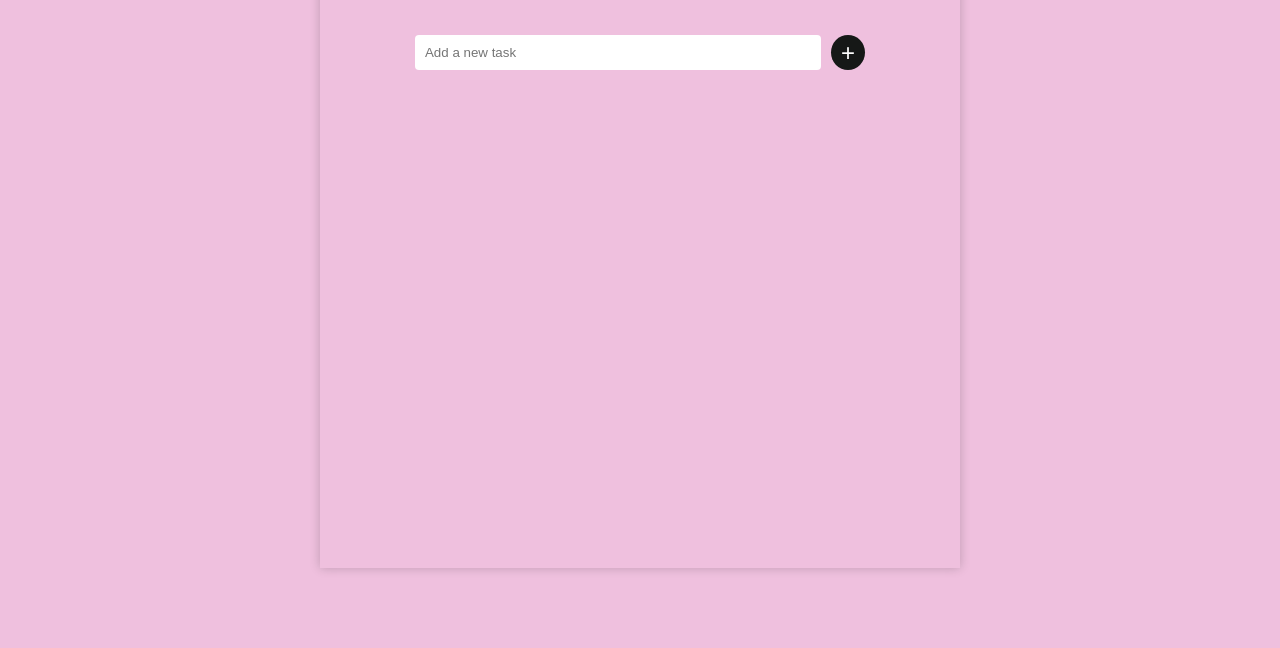
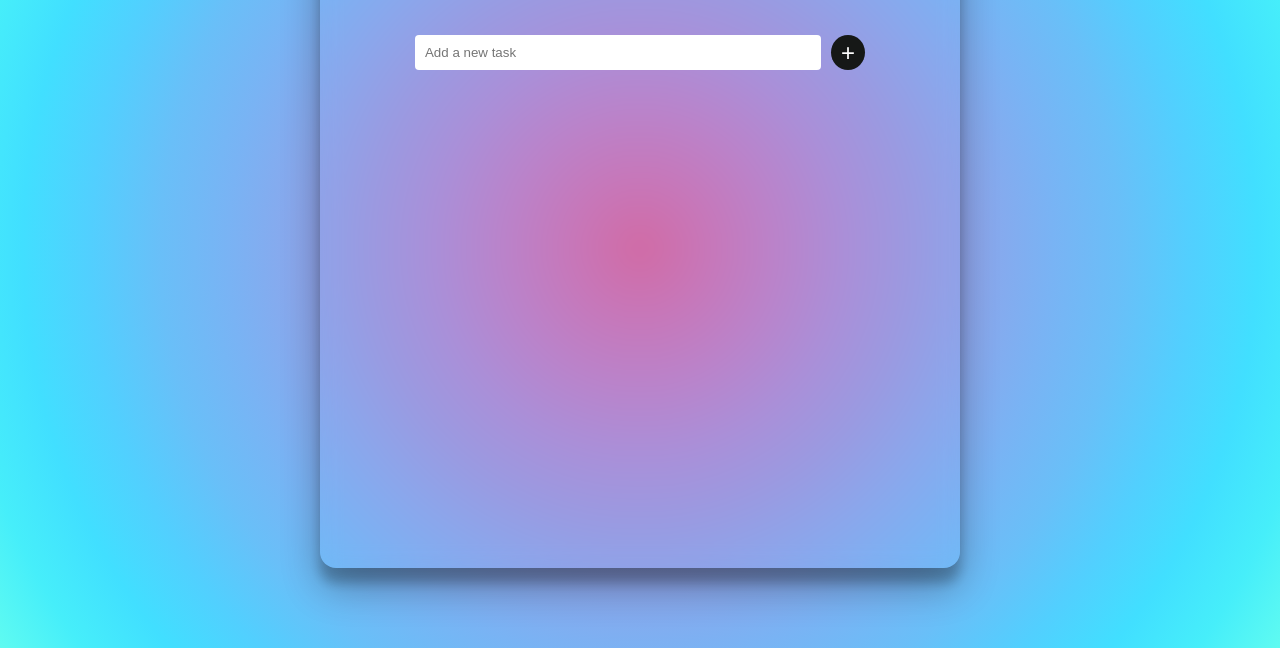
Before and after one commit to Wasim-Rana/To-do-List, a plain HTML site: page index.html in a window 1280 px wide. Shown: the part 152-800 px from the top of the page. Drawn offline with Linux system fonts and the light colour scheme.

Commit message:
initial commit

```diff
--- a/index.css
+++ b/index.css
@@ -5,7 +5,7 @@
 }
 body {
     font-family: Arial, sans-serif;
-    background-color: #efc0de;
+    background-image: radial-gradient(circle, #d16ba5, #c777b9, #ba83ca, #aa8fd8, #9a9ae1, #8aa7ec, #79b3f4, #69bff8, #52cffe, #41dfff, #46eefa, #5ffbf1);
     display: flex;
     justify-content: center;
     align-items: center;
@@ -16,32 +16,36 @@ body {
 
 .container {
     background-color: transparent;
+    backdrop-filter: blur(10px);
     padding: 20px;
-    border: none;
-    box-shadow: 0 0 10px rgba(0, 0, 0, 0.2);
+    border-radius:16px;
     width: 50%;
     height: 80%;
     text-align: center;
+    box-shadow: 0 19px 38px rgba(0,0,0,0.30), 0 15px 12px rgba(0,0,0,0.22);
 }
-
+.container:hover{
+    border-radius: 16px;
+    backdrop-filter: blur(6.9px);
+    -webkit-backdrop-filter: blur(6.9px);
+    border: 1px solid rgba(255, 255, 255, 1);
+    transition: all 0.3s ease;
+}
 h1 {
     margin-bottom: 20px;
 }
-
 .input-container {
     display: flex;
     justify-content: center;
     margin: 40px 0px 30px 0px;
     padding: 10px;
 }
-
 #todo-input {
     padding: 10px;
     width: 70%;
     border: none;
     border-radius: 4px;
 }
-
 #add_btn {
     background-color: #161817;
     border: none;
@@ -54,21 +58,15 @@ h1 {
     justify-content: center;
     align-items: center;
 }
-
 #add_btn span {
     font-size: 24px;
-  line-height: 0;
+    line-height: 0;
 }
-
 ul {
     list-style-type: none;
     padding: 10px;
-
 }
-
-
 li {
-
     background-color: #f9f9f9;
     padding: 10px;
     margin-bottom: 10px;
@@ -76,31 +74,13 @@ li {
     display: flex;
     align-items: center;
     justify-content: space-between;
+    box-shadow: 3px 4px 0px 0px #020202;
 }
 
 li.completed {
     text-decoration: line-through;
     color: grey;
 }
-
-/* li button {
-    background: none;
-    border: none;
-    cursor: pointer;
-
-}
-
-li button.edit {
-    color: #161817;
-}
-
-li button.delete {
-    color: #161817;
-}
-li input[type="checkbox"] {
-    margin-left: 0px 5px;
-} */
-
 .task-actions {
     display: flex;
     align-items: center;
@@ -112,17 +92,16 @@ li input[type="checkbox"] {
     cursor: pointer;
     margin: 0px 20px 0px 20px;
 }
-
 .task-actions button.edit {
     color: #161817;
+    cursor: pointer;
 
 }
-
 .task-actions button.delete {
     color: #161817;
 
 }
-
 .task-actions input[type="checkbox"] {
     margin-right: 15px;
+    cursor: pointer;
 }
```
